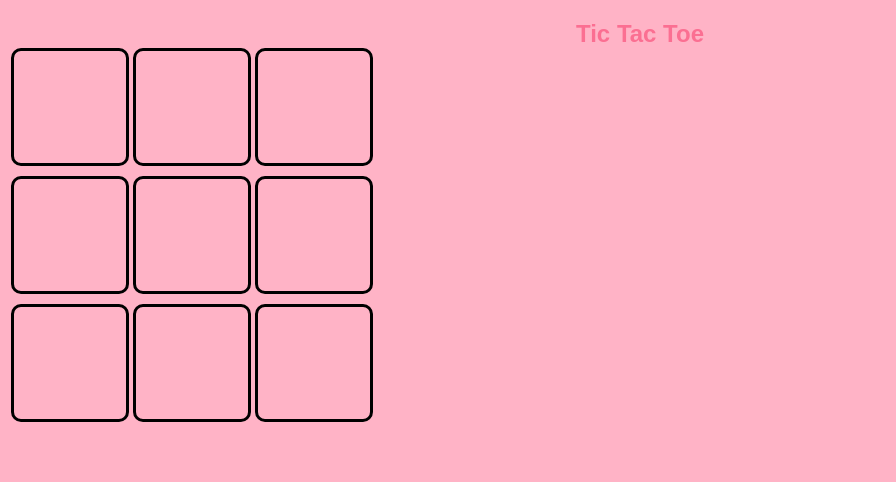
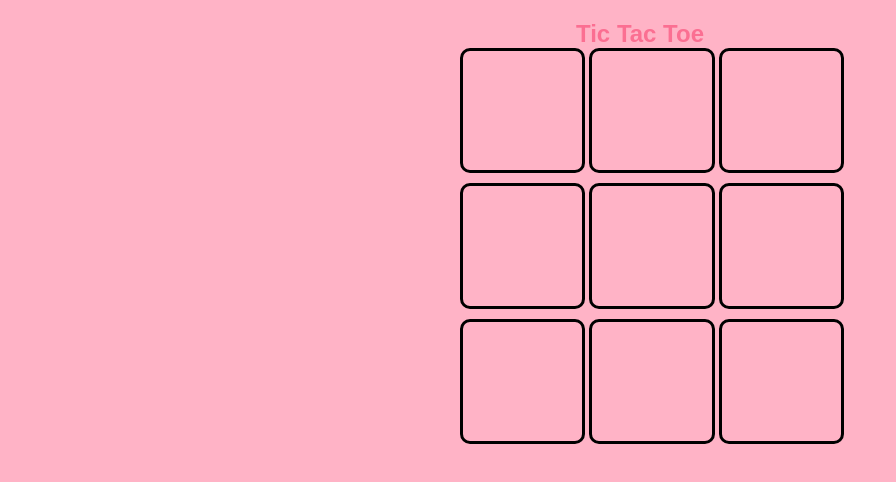
Before and after one commit to melpal/anniv-cynthia, a plain HTML site: page index.html in a window 1280 px wide. Both pictures are taken after a click on the button "Jouer 🎉". Shown: the whole page, without its empty margins (0-896 px from the left). Drawn offline with Linux system fonts and the light colour scheme; a web font is replaced by a local one.

Commit message:
Update index.html

```diff
--- a/index.html
+++ b/index.html
@@ -69,7 +69,7 @@
     #game-section{display:none; width:100%; padding-top:20px;}
 
     #game-container{
-      width:100%; max-width:360px;
+      width:100%;
       display:flex; justify-content:center;
     }
 
```
